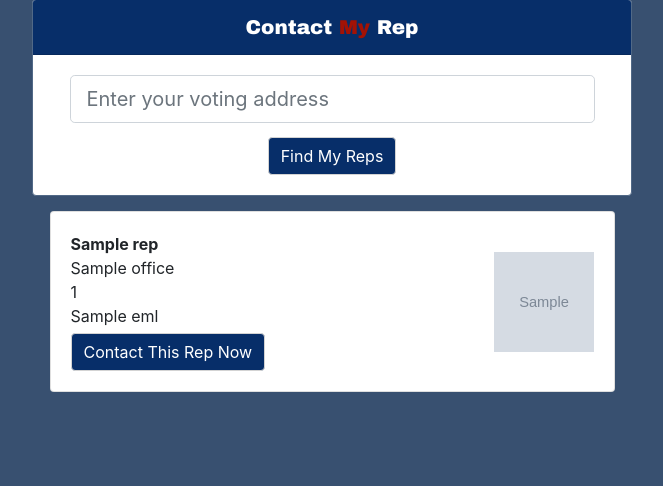
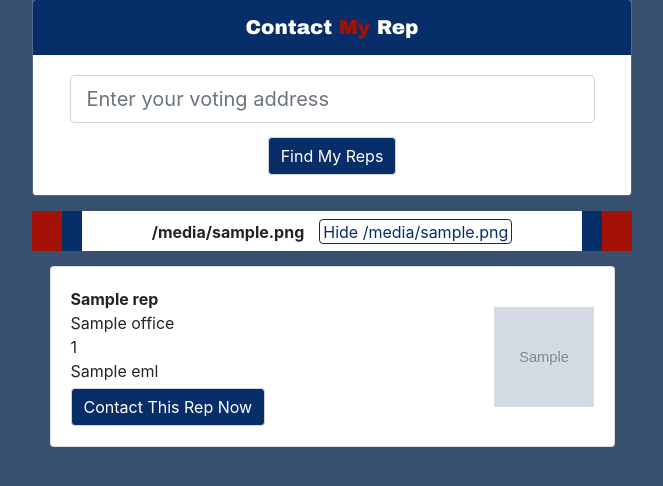
Before and after one commit to kucka14/contactmyrep, a Django app: template list_contacts/templates/list_contacts/index.html in a window 1280 px wide. Shown: the part 241-727 px from the top of the page, without its empty margins (308-971 px from the left). Run offline with Django 3.2, Linux system fonts and the light colour scheme; tables that the repository leaves empty hold one stand-in row (values such as "Sample post"); the template is opened without the code that fills it: values that come from a table or form of the project are taken from there, most other values are stand-ins (such as "Sample title", 1, 10 or a date in 2020); grey boxes marked "Sample" are stand-in pictures; some libraries are stand-ins or nearby versions.

Commit message:
Full website, only needs minor adjustments

```diff
--- a/list_contacts/static/list_contacts/css/style0.css
+++ b/list_contacts/static/list_contacts/css/style0.css
@@ -63,6 +63,40 @@
 	font-size:20px;
 }
 
+.off-banner {
+	width:85vw;
+	max-width:600px;
+	padding:0px;
+	padding-left:10px;
+	padding-right:10px;
+	height:40px;
+	margin-left:auto;
+	margin-right:auto;
+	margin-top:15px;
+	border-radius:0px;
+	background-color:white;
+	display:flex;
+	justify-content:center;
+	align-items:center;
+	position:relative;
+}
+
+.sm-rep-btn {
+	margin-left:15px;
+	height:25px;
+	padding-top:0px;
+	padding-left:3px;
+	padding-right:3px;
+	color:#072e69;
+	border-color:#072e69;
+
+}
+
+.sm-rep-btn:hover {
+	background-color:#072e69;
+	border-color:lightgrey;
+}
+
 .off-card {
 	width:80vw;
 	max-width:565px;
--- a/list_contacts/static/list_contacts/js/script0.js
+++ b/list_contacts/static/list_contacts/js/script0.js
@@ -1,3 +1,23 @@
+function hidePanels(panelSection) {
+	var ptarget = document.getElementById(panelSection);
+	var bid = panelSection.concat('button');
+	var btarget = document.getElementById(bid);
+	var hide = 'Hide '.concat(panelSection)
+	var show = 'Show '.concat(panelSection)
+	if (ptarget.style.display === "none") {
+		ptarget.style.display = "block";
+		btarget.innerHTML=hide;
+	} else {
+		ptarget.style.display = "none";
+		btarget.innerHTML=show;
+	}
+}
+
+//function changeButton(buttonId) {
+//	var target
+//}
+
+
 // This sample uses the Autocomplete widget to help the user select a
 // place, then it retrieves the address components associated with that
 // place, and then it populates the form fields with those details.
--- a/list_contacts/templates/list_contacts/index.html
+++ b/list_contacts/templates/list_contacts/index.html
@@ -36,7 +36,24 @@
 				</div>
 
 				<div class="{{ context.display }}">
-					{% for rep in rep_list %}
+
+
+
+					{% for repl in rep_list %}
+
+						<div class="off-banner">
+							<div style="position:absolute;left:0px;height:100%;width:30px;background-color:#a31205;"></div>
+							<div style="position:absolute;left:30px;height:100%;width:20px;background-color:#072e69;"></div>
+
+							<div style="margin-top:2px;"><strong>{{ repl.banner }}</strong></div>
+							<div><button id="{{ repl.banner }}button" onclick="hidePanels('{{ repl.banner }}')" class="btn btn-outline-primary sm-rep-btn">Hide {{ repl.banner }}</button></div>
+
+							<div style="position:absolute;right:30px;height:100%;width:20px;background-color:#072e69;"></div>
+							<div style="position:absolute;right:0px;height:100%;width:30px;background-color:#a31205;"></div>
+						</div>
+
+						<div id="{{ repl.banner }}">
+							{% for rep in repl.display %}
 							<div class="card off-card">
 								<div class="card-body">
 									<div class="off-container">
@@ -77,6 +94,8 @@
 							</div>
 						{% endfor %}
 						</div>
+					{% endfor %}
+				</div>
 
 		</div>
 
```
Also changed, not shown: list_contacts/myfunctions.py (+64 -21 lines), list_contacts/views.py (+9 -8 lines). Lines whose indentation alone changed are shown as unchanged.
